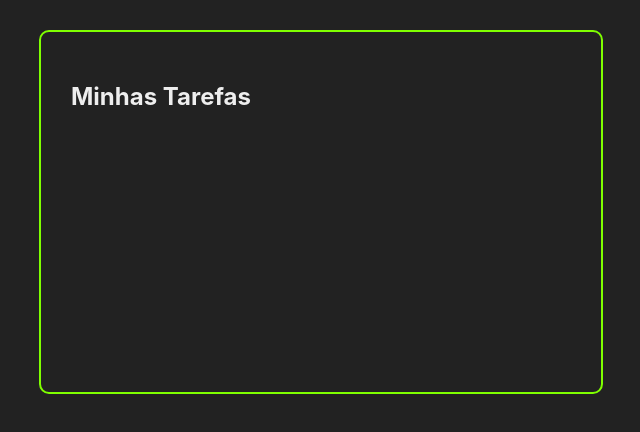
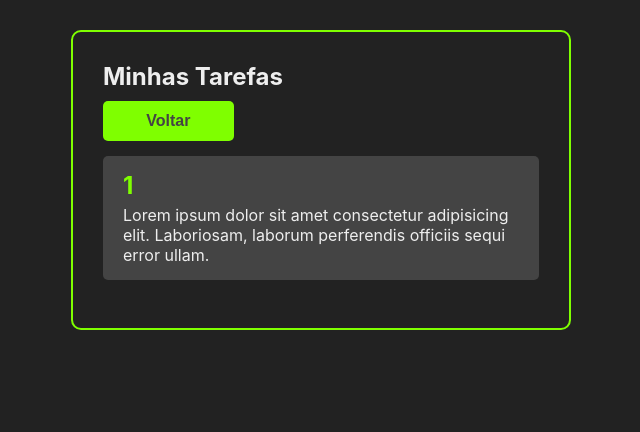
Before and after one commit to jlcxavier/my-app, a React (Create React App) app: page /1 in a window 1280 px wide. Shown: the top 432 px of the page, without its empty margins (319-959 px from the left). Built offline with nearby package versions, Linux system fonts and the light colour scheme; no server answers; the HTML template or start-up script is replaced by a standard one.

Commit message:
update json and taskdetails

```diff
--- a/src/App.jsx
+++ b/src/App.jsx
@@ -1,12 +1,45 @@
-import React, { useState } from 'react';
+import React, { useState, useEffect, setState } from 'react';
+import axios from 'axios';
 import { v4 as uuidv4 } from 'uuid';
 import { BrowserRouter as Router, Route } from 'react-router-dom';
 
 import Tasks from './components/Tasks';
 import AddTask from './components/AddTask';
 import Header from './components/Header';
+import TaskDetails from './components/TaskDetails';
 
 import './App.css';
+
+// class App extends React.Component {
+// 	constructor() {
+// 		super();
+
+// 		this.state = {
+// 			message: 'hello world',
+// 		};
+// 	}
+
+// 	componentDidMount() {
+// 		console.log('foi renderizado pela primeira vez');
+// 	}
+
+// 	handleMessageChangeClick() {
+// 		this.setState({ message: 'hellooo' });
+// 	}
+
+// 	render() {
+// 		return (
+// 			<>
+// 				<h1>{this.state.message}</h1>
+// 				<button onClick={this.handleMessageChangeClick.bind(this)}>
+// 					mudar mensagem
+// 				</button>
+// 			</>
+// 		);
+// 	}
+// }
+
+// export default App;
 
 const App = () => {
 	const [tasks, setTasks] = useState([
@@ -21,6 +54,18 @@
 			completed: false,
 		},
 	]);
+
+	useEffect(() => {
+		const fetchTasks = async () => {
+			const { data } = await axios.get(
+				'https://jsonplaceholder.cypress.io/todos?_limit=10'
+			);
+
+			setTasks(data);
+		};
+
+		fetchTasks();
+	});
 
 	const handleTaskClick = (taskId) => {
 		const newTasks = tasks.map((task) => {
@@ -52,10 +97,6 @@
 		setTasks(newTasks);
 	};
 
-	// const handleTaskInfo = (taskInfo) => {
-	// 	//Task info...
-	// };
-
 	return (
 		<Router>
 			<div className="container">
@@ -74,6 +115,7 @@
 						</>
 					)}
 				/>
+				<Route path="/:taskTitle" exact component={TaskDetails} />
 			</div>
 		</Router>
 	);
--- a/src/components/Button.css
+++ b/src/components/Button.css
@@ -1,4 +1,4 @@
-.add-button {
+.button {
 	background-color: chartreuse;
 	height: 40px;
 	padding: 0 10px;
@@ -9,4 +9,9 @@
 	font-weight: bold;
 	cursor: pointer;
 	border: none;
+	transition: all 0.5s ease;
 }
+.button:hover {
+	background-color: #444;
+	color: chartreuse;
+}
--- a/src/components/Button.jsx
+++ b/src/components/Button.jsx
@@ -1,13 +1,13 @@
-import React from "react";
+import React from 'react';
 
-import "./Button.css";
+import './Button.css';
 
 const Button = ({ children, onClick }) => {
-    return (
-        <button onClick={onClick} className="add-button">
-            {children}
-        </button>
-    );
+	return (
+		<button onClick={onClick} className="button">
+			{children}
+		</button>
+	);
 };
 
 export default Button;
--- a/src/components/Task.css
+++ b/src/components/Task.css
@@ -11,6 +11,13 @@
 .task-title {
 	cursor: pointer;
 }
+
+.buttons-container {
+	width: 30%;
+	display: flex;
+	justify-content: end;
+}
+
 .remove-task-button,
 .see-task-details-button {
 	background-color: #444;
@@ -18,4 +25,5 @@
 	font-size: 24px;
 	color: chartreuse;
 	padding-top: 10px;
+	margin: 0 5px;
 }
--- a/src/components/Task.jsx
+++ b/src/components/Task.jsx
@@ -1,29 +1,39 @@
 import React from 'react';
 import { CgClose, CgInfo } from 'react-icons/cg';
+import { useHistory } from 'react-router-dom';
 
 import './Task.css';
 
 const Task = ({ task, handleTaskClick, handleTaskDeletion }) => {
+	const history = useHistory();
+
+	const handleTaskDetailsClick = () => {
+		history.push(`/${task.title}`);
+	};
+
 	return (
 		<div
-			className='task-container'
+			className="task-container"
 			style={task.completed ? { borderLeft: '6px solid chartreuse' } : {}}
 		>
 			<div
-				className='task-title'
+				className="task-title"
 				onClick={() => handleTaskClick(task.id)}
 			>
 				{task.title}
 			</div>
 
-			<div className='buttons-container'>
+			<div className="buttons-container">
 				<button
-					className='remove-task-button'
+					className="remove-task-button"
 					onClick={() => handleTaskDeletion(task.id)}
 				>
 					<CgClose />
 				</button>
-				<button className='see-task-details-button'>
+				<button
+					className="see-task-details-button"
+					onClick={handleTaskDetailsClick}
+				>
 					<CgInfo />
 				</button>
 			</div>
--- /dev/null
+++ b/src/components/TaskDetails.css
@@ -0,0 +1,18 @@
+.task-details-container {
+	background: #444;
+	margin: 15px 0;
+	padding: 15px 20px;
+	display: flex;
+	flex-direction: column;
+	color: #eee;
+	border-radius: 5px;
+}
+.task-details-container h2 {
+	margin-bottom: 5px;
+	color: chartreuse;
+}
+
+.back-button-container {
+	width: 30%;
+	margin-top: 10px;
+}
--- /dev/null
+++ b/src/components/TaskDetails.jsx
@@ -0,0 +1,33 @@
+import React from 'react';
+import { useHistory, useParams } from 'react-router-dom';
+
+import Button from './Button';
+
+import './TaskDetails.css';
+
+const TaskDetails = () => {
+	const params = useParams();
+	const history = useHistory();
+
+	const handleBackButtonClick = () => {
+		history.goBack();
+	};
+
+	return (
+		<>
+			<div className="back-button-container">
+				<Button onClick={handleBackButtonClick}>Voltar</Button>
+			</div>
+
+			<div className="task-details-container">
+				<h2>{params.taskTitle}</h2>
+				<p>
+					Lorem ipsum dolor sit amet consectetur adipisicing elit.
+					Laboriosam, laborum perferendis officiis sequi error ullam.
+				</p>
+			</div>
+		</>
+	);
+};
+
+export default TaskDetails;
--- a/src/index.css
+++ b/src/index.css
@@ -1,8 +1,14 @@
+* {
+	margin: 0;
+	padding: 0;
+	box-sizing: border-box;
+}
+
 body {
 	margin: 0;
-  font-family: -apple-system, BlinkMacSystemFont, 'Segoe UI', 'Roboto', 'Oxygen',
-    'Ubuntu', 'Cantarell', 'Fira Sans', 'Droid Sans', 'Helvetica Neue',
-    sans-serif;
+	font-family: -apple-system, BlinkMacSystemFont, 'Segoe UI', 'Roboto',
+		'Oxygen', 'Ubuntu', 'Cantarell', 'Fira Sans', 'Droid Sans',
+		'Helvetica Neue', sans-serif;
 	-webkit-font-smoothing: antialiased;
 	-moz-osx-font-smoothing: grayscale;
 	background-color: #222;
```
Lines whose indentation alone changed are shown as unchanged.
